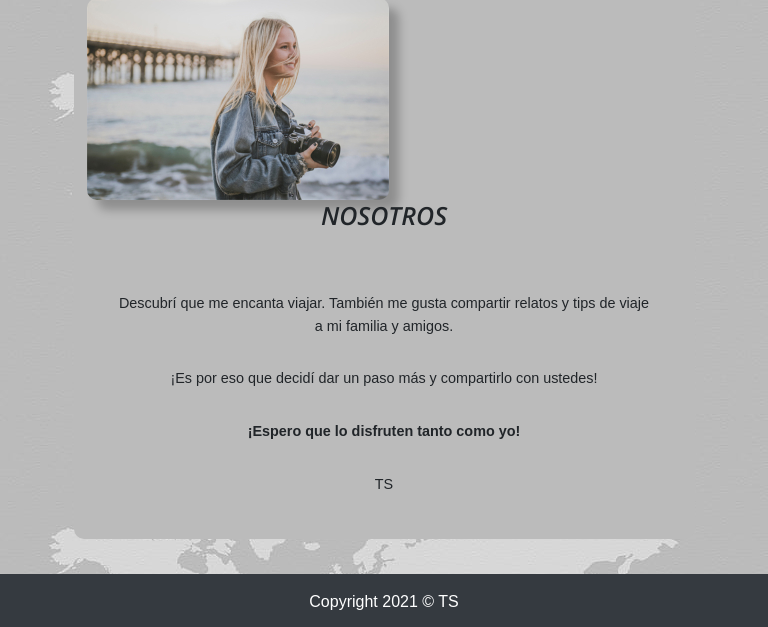
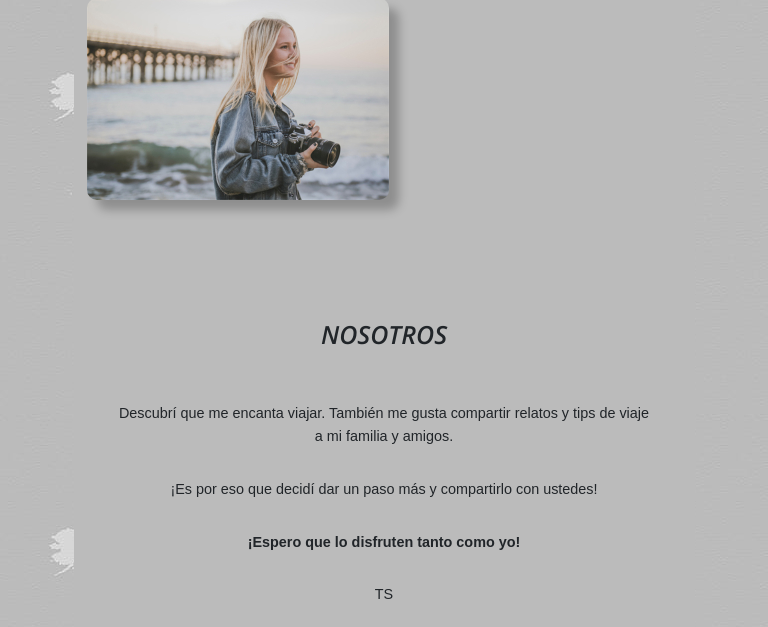
Before and after one commit to tatiana-soifer/viajando_ando, a website: page index.html in a window 768 px wide. Shown: the part 3219-3846 px from the top of the page. Drawn offline with nearby package versions, Linux system fonts and the light colour scheme; a web font is replaced by a local one.

Commit message:
utima modificacion seccion nosotros

```diff
--- a/scss/_index.scss
+++ b/scss/_index.scss
@@ -184,6 +184,7 @@
     .nosotros{
         h2{
             font-size: 25px;
+            margin-top: 20%;
         }
         p{
             font-size: 0.9rem;
@@ -218,6 +219,8 @@
     .nosotros{
         h2{
             font-size: 25px;
+            margin-top: 20%;
+            margin-bottom: 0%;
         }
         p{
             font-size: 0.9rem;
```
Also changed, not shown: css/main.css, img/comida.png, img/hotel.png, img/lago.png, img/montana.png, 1 other file.
